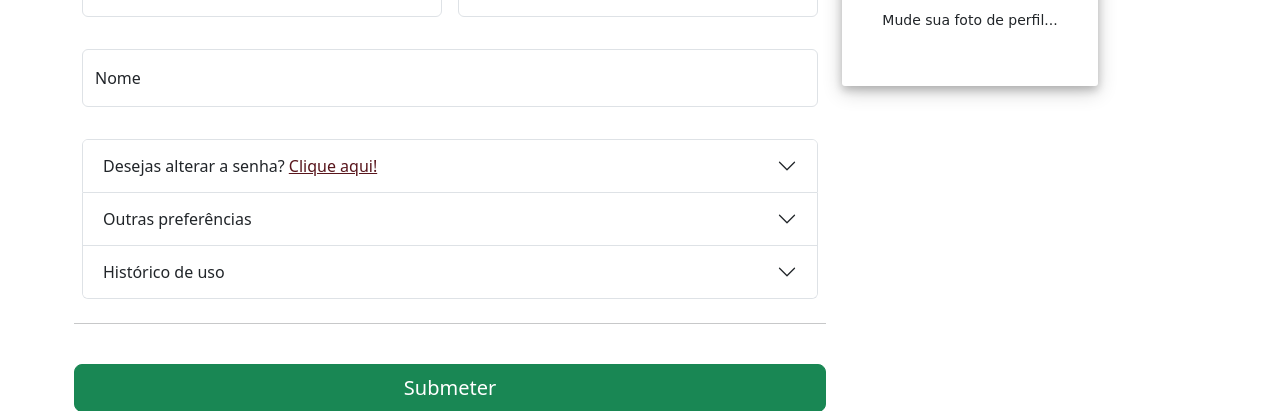
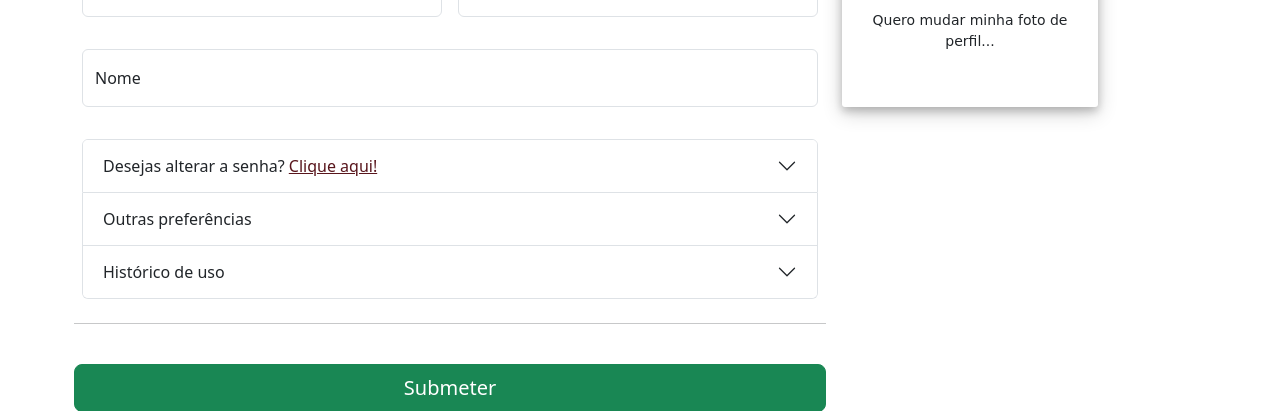
Before and after one commit to Yaaaaaaaaan/Controle-de-ponto, a PHP site: page /Public/View/User/settings.php in a window 1280 px wide. Shown: the part 298-709 px from the top of the page. Run offline with PHP 8.4, Linux system fonts and the light colour scheme; the template is opened without the code that fills it, so the values that code supplies are empty; the visitor is signed in with stand-in values (Sample User, id 1); data comes from the database, SQL or seed files in the repository.

Commit message:
atualização banco de dados

```diff
--- a/Public/View/User/settings.php
+++ b/Public/View/User/settings.php
@@ -148,7 +148,7 @@ echo '</pre>';*/
               <img id="pPicture" alt="Imagem de perfil">
               <div class="polaroid-caption">
                   <small ><a href="" class="nav-link" data-bs-toggle="modal" data-bs-target="#profilePhoto">
-                          Mude sua foto de perfil...
+                          Quero mudar minha foto de perfil...
                       </a></small>
               </div>
           </div>
@@ -329,7 +329,7 @@ echo '</pre>';*/
                         <div class="text-center">
                         <img id="pPictureModal">
                         </div>
-                        <text class="text-body-secondary">Essa é sua foto atual</text>
+                        <text class="text-body-secondary">Minha foto atual</text>
                     </div>
                     <center><hr style="width:50%;"></center>
 
```
